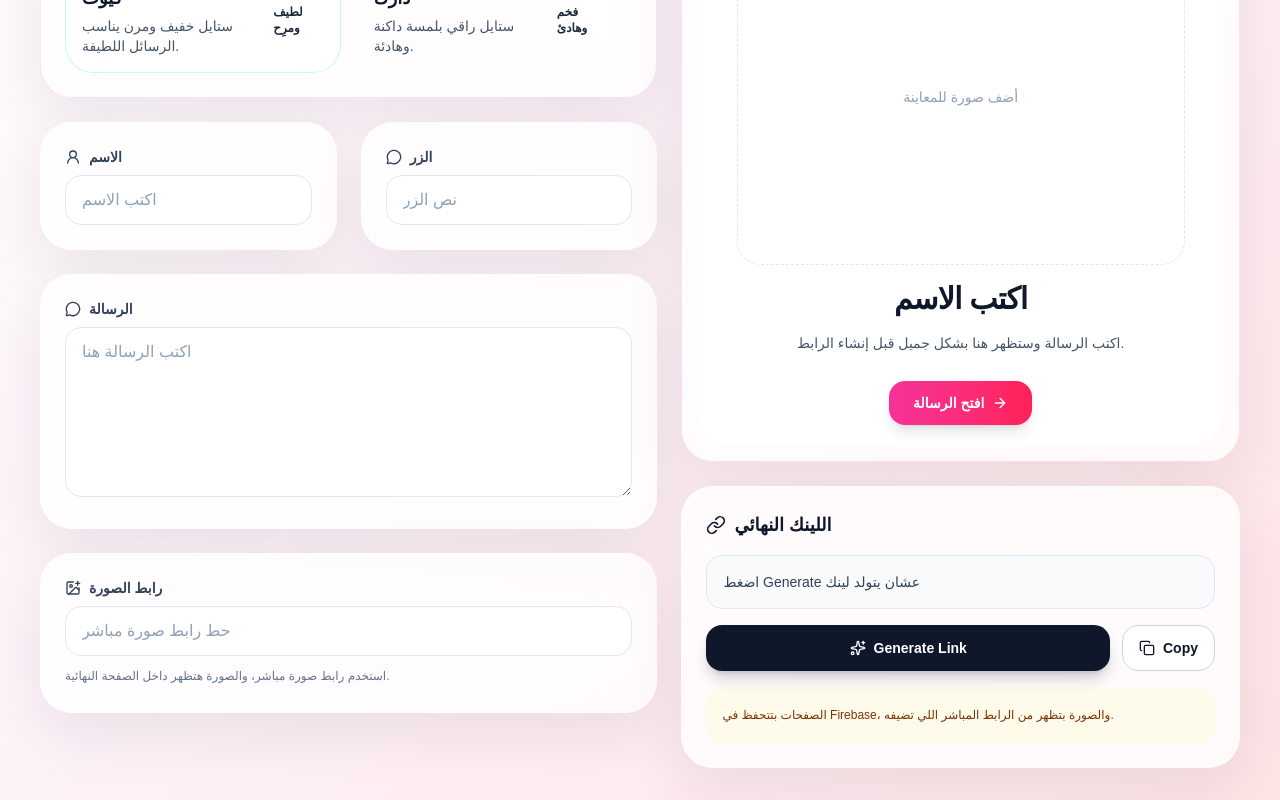
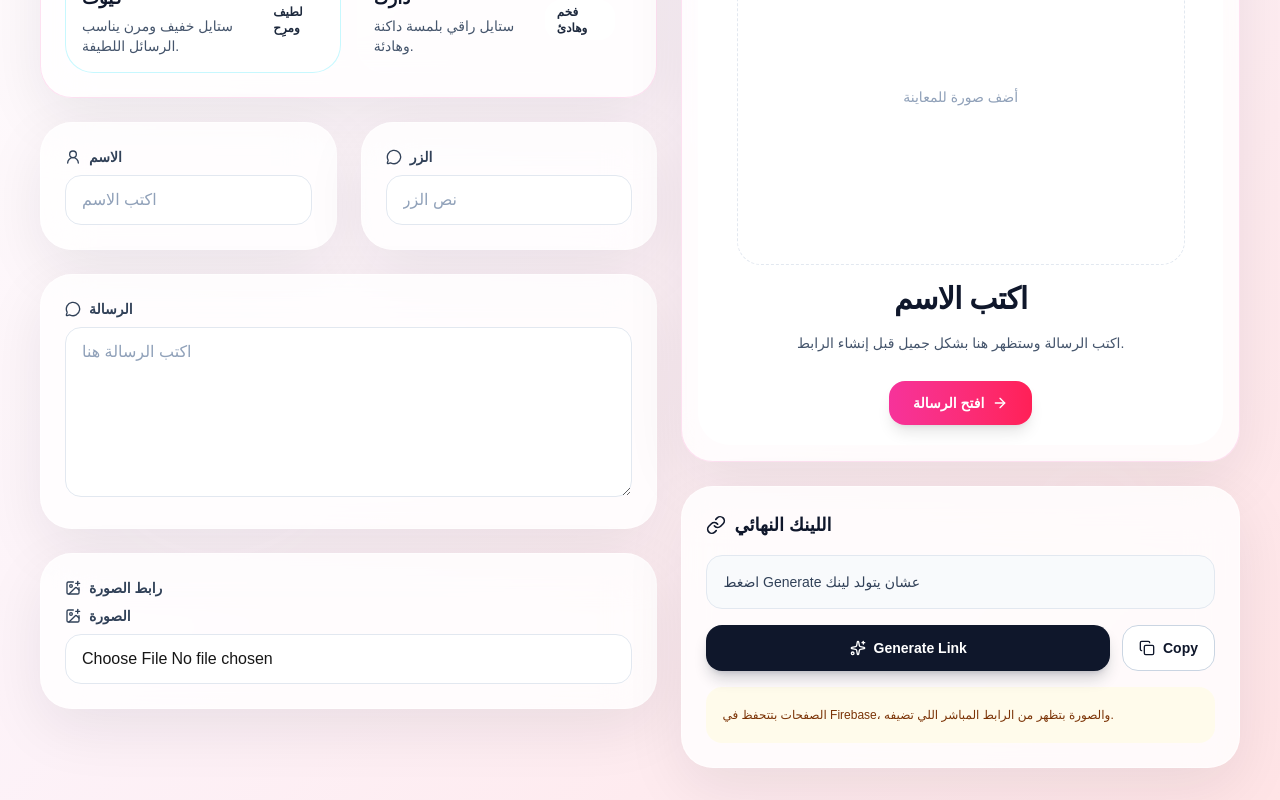
Before and after one commit to mohamed21211/love-builder, a Next.js app: page / in a window 1280 px wide. Shown: the part 550-1350 px from the top of the page. Built offline with nearby package versions, Linux system fonts and the light colour scheme.

Commit message:
add cloudinary upload

```diff
--- a/package.json
+++ b/package.json
@@ -10,6 +10,7 @@
   },
   "dependencies": {
     "@vercel/analytics": "^2.0.1",
+    "axios": "^1.17.0",
     "firebase": "^12.13.0",
     "framer-motion": "^12.40.0",
     "lucide-react": "^1.16.0",
--- a/src/pages/index.js
+++ b/src/pages/index.js
@@ -1,4 +1,5 @@
 import { useMemo, useState } from "react";
+import axios from "axios";
 import { motion } from "framer-motion";
 import {
     Heart,
@@ -84,6 +85,7 @@ export default function Home() {
     const [copied, setCopied] = useState(false);
     const [link, setLink] = useState("");
     const [loading, setLoading] = useState(false);
+    const [uploading, setUploading] = useState(false);
 
     const selected = templateById(theme);
 
@@ -92,6 +94,29 @@ export default function Home() {
     }, [link]);
 
     const displayButtonText = buttonText.trim() || selected.button;
+
+    async function uploadImage(file) {
+        try {
+            setUploading(true);
+
+            const formData = new FormData();
+
+            formData.append("file", file);
+            formData.append("upload_preset", "lovebuilder");
+
+            const res = await axios.post(
+                "https://api.cloudinary.com/v1_1/dznlcps4o/image/upload",
+                formData
+            );
+
+            setImageUrl(res.data.secure_url);
+        } catch (err) {
+            console.error(err);
+            alert("فشل رفع الصورة");
+        }
+
+        setUploading(false);
+    }
 
     async function handleGenerate() {
         if (!name.trim() || !message.trim()) {
@@ -318,16 +343,32 @@ export default function Home() {
                                 رابط الصورة
                             </label>
 
+                            <label className="mb-2 flex items-center gap-2 text-sm font-semibold text-slate-700">
+                                <ImagePlus className="h-4 w-4" />
+                                الصورة
+                            </label>
+
                             <input
-                                value={imageUrl}
-                                onChange={(e) => setImageUrl(e.target.value)}
-                                placeholder="حط رابط صورة مباشر"
-                                className="w-full rounded-2xl border border-slate-200 bg-white px-4 py-3 outline-none transition placeholder:text-slate-400 focus:border-slate-900"
+                                type="file"
+                                accept="image/*"
+                                onChange={(e) => {
+                                    const file = e.target.files?.[0];
+                                    if (file) uploadImage(file);
+                                }}
+                                className="w-full rounded-2xl border border-slate-200 bg-white px-4 py-3"
                             />
 
-                            <p className="mt-2 text-xs leading-6 text-slate-500">
-                                استخدم رابط صورة مباشر، والصورة هتظهر داخل الصفحة النهائية.
-                            </p>
+                            {uploading && (
+                                <p className="mt-3 text-sm text-blue-600">
+                                    جاري رفع الصورة...
+                                </p>
+                            )}
+
+                            {imageUrl && (
+                                <p className="mt-3 text-green-600 text-sm">
+                                    ✅ تم رفع الصورة بنجاح
+                                </p>
+                            )}
                         </motion.div>
                     </section>
 
```
Also changed, not shown: 1 other file (tests, documents, lock files or other folders).
